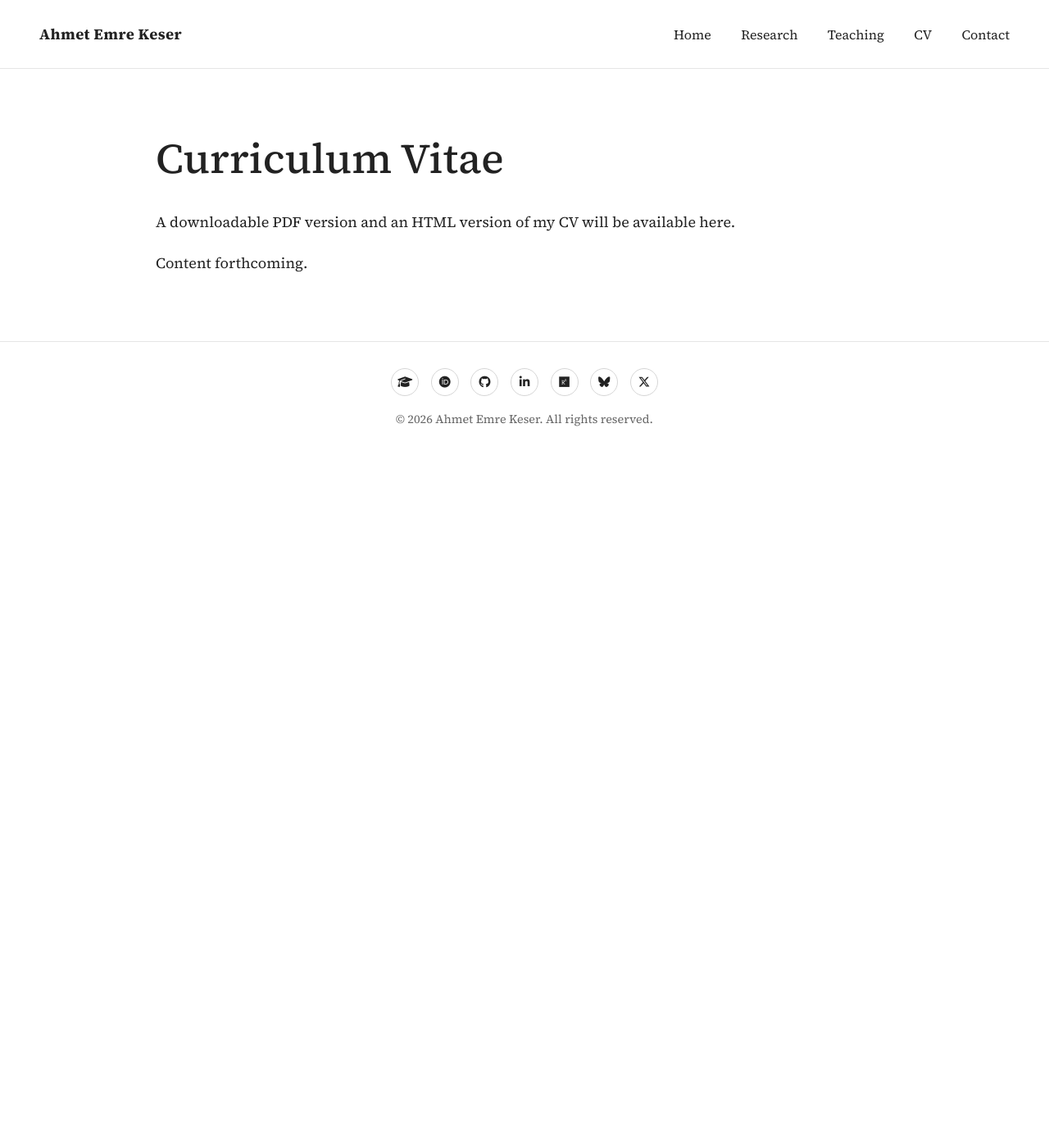
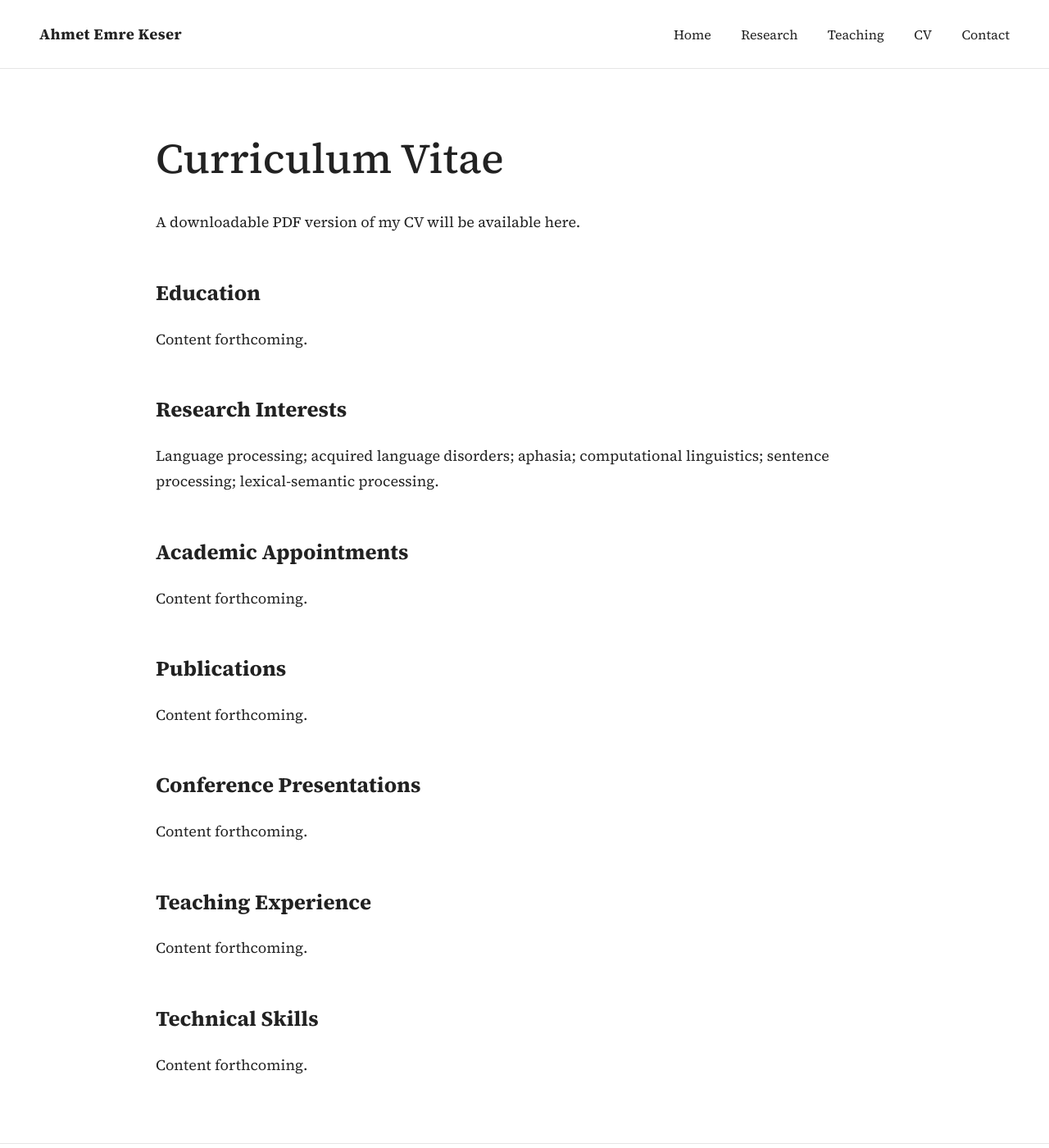
Before and after one commit to aekeser/aekeser.github.io, a Jekyll site: the page built from cv.md, in a window 1280 px wide and 1400 px high. Shown: the whole window at 82% size. Built offline with Jekyll 4.4.1, drawn with Linux system fonts in a browser that asks for light colours.

Commit message:
Structure CV page

```diff
--- a/cv.md
+++ b/cv.md
@@ -6,6 +6,32 @@ permalink: /cv/
 
 # Curriculum Vitae
 
-A downloadable PDF version and an HTML version of my CV will be available here.
+A downloadable PDF version of my CV will be available here.
+
+## Education
 
 Content forthcoming.
+
+## Research Interests
+
+Language processing; acquired language disorders; aphasia; computational linguistics; sentence processing; lexical-semantic processing.
+
+## Academic Appointments
+
+Content forthcoming.
+
+## Publications
+
+Content forthcoming.
+
+## Conference Presentations
+
+Content forthcoming.
+
+## Teaching Experience
+
+Content forthcoming.
+
+## Technical Skills
+
+Content forthcoming.
```
